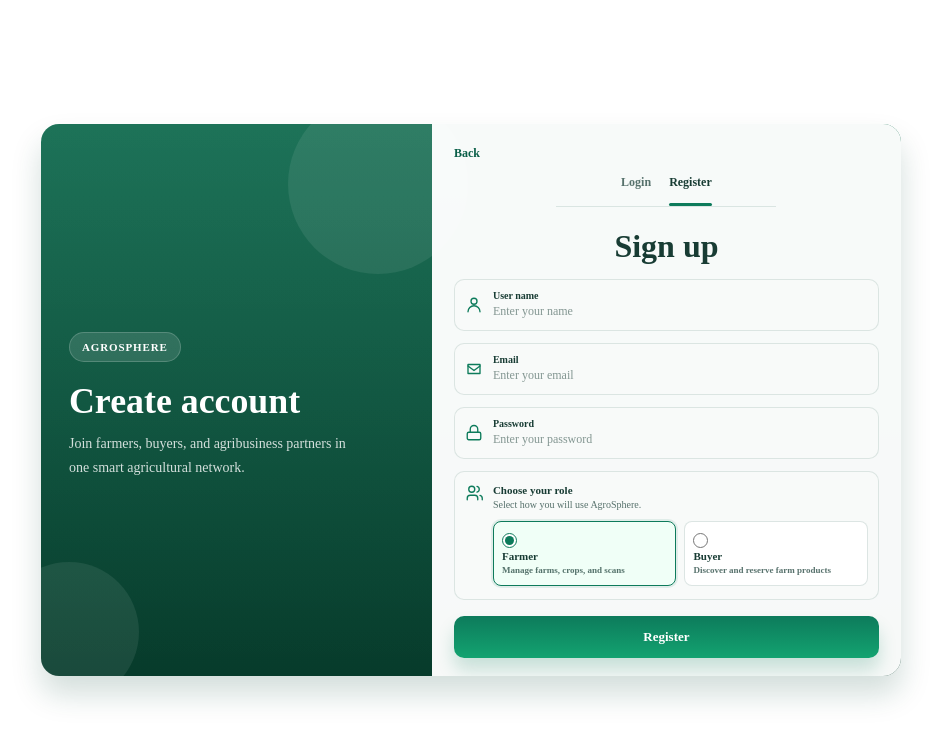
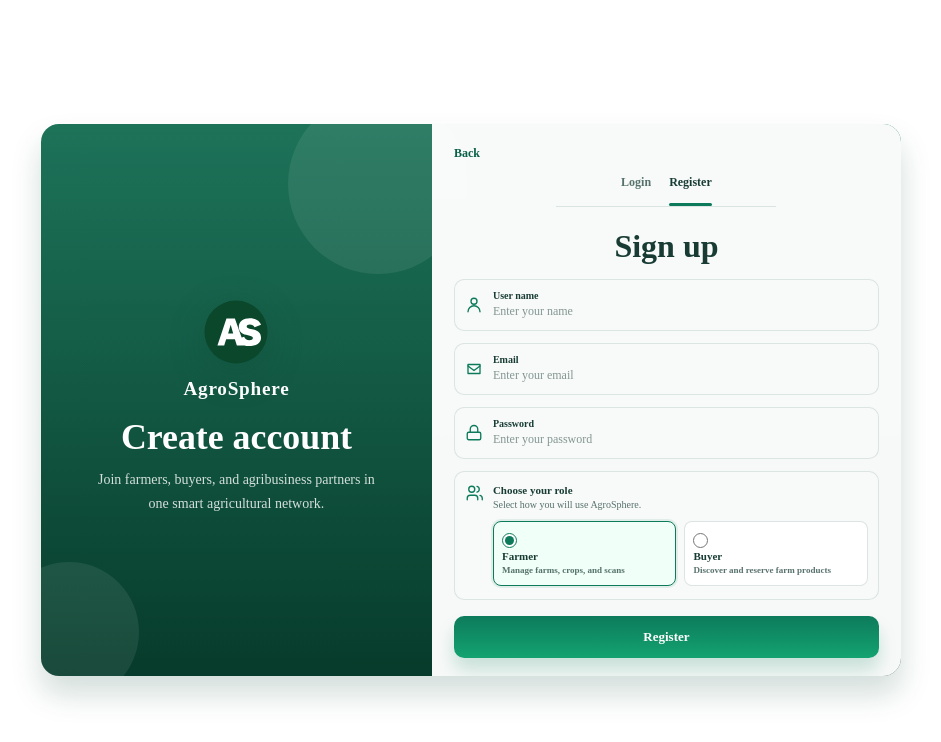
Before and after one commit to ndifondavid/Agro-sphere, a Flask app: page /auth/register in a window 1280 px wide. Shown: the top 742 px of the page, without its empty margins (169-1110 px from the left). Run offline with Flask 3, Linux system fonts and the light colour scheme.

```diff
--- a/app/static/css/auth.css
+++ b/app/static/css/auth.css
@@ -75,6 +75,8 @@ button, input { font: inherit; }
   display: flex;
   flex-direction: column;
   justify-content: center;
+  align-items: center;
+  text-align: center;
   padding: 42px 28px 30px;
   color: var(--white);
   background: linear-gradient(180deg, rgba(255,255,255,0.06), rgba(255,255,255,0));
@@ -102,19 +104,29 @@ button, input { font: inherit; }
   bottom: -26px;
 }
 
-.intro-badge {
+.intro-brand {
   position: relative;
   z-index: 1;
-  align-self: flex-start;
-  margin-bottom: 20px;
-  padding: 8px 12px;
-  border-radius: 999px;
-  background: rgba(255, 255, 255, 0.12);
-  border: 1px solid rgba(255, 255, 255, 0.18);
-  font-size: 11px;
-  font-weight: 700;
-  letter-spacing: 0.08em;
-  text-transform: uppercase;
+  display: flex;
+  flex-direction: column;
+  align-items: center;
+  justify-content: center;
+  gap: 10px;
+  margin-bottom: 18px;
+}
+
+.intro-logo {
+  width: 72px;
+  height: 72px;
+  object-fit: contain;
+  filter: drop-shadow(0 10px 18px rgba(9, 60, 46, 0.2));
+}
+
+.intro-brand-name {
+  font-size: 1.2rem;
+  font-weight: 800;
+  letter-spacing: 0.04em;
+  text-transform: none;
 }
 
 .auth-intro h2 {
@@ -123,6 +135,7 @@ button, input { font: inherit; }
   margin: 0 0 10px;
   font-size: clamp(2rem, 2.8vw, 3rem);
   line-height: 1.1;
+  text-align: center;
 }
 
 .auth-intro p {
@@ -133,6 +146,7 @@ button, input { font: inherit; }
   color: rgba(255, 255, 255, 0.82);
   font-size: 14px;
   line-height: 1.7;
+  text-align: center;
 }
 
 .auth-panel {
--- a/app/templates/auth/login.html
+++ b/app/templates/auth/login.html
@@ -10,7 +10,10 @@
     <main class="auth-shell">
       <section class="auth-card" aria-label="Login form">
         <aside class="auth-intro">
-          <div class="intro-badge">AgroSphere</div>
+          <div class="intro-brand">
+            <img src="{{ url_for('static', filename='images/as-logo.svg') }}" alt="AgroSphere logo" class="intro-logo" />
+            <div class="intro-brand-name">AgroSphere</div>
+          </div>
           <h2>Welcome back</h2>
           <p>Access your overview, crop insights, and farming tools from one place.</p>
         </aside>
--- a/app/templates/auth/register.html
+++ b/app/templates/auth/register.html
@@ -10,7 +10,10 @@
     <main class="auth-shell">
       <section class="auth-card" aria-label="Register form">
         <aside class="auth-intro">
-          <div class="intro-badge">AgroSphere</div>
+          <div class="intro-brand">
+            <img src="{{ url_for('static', filename='images/as-logo.svg') }}" alt="AgroSphere logo" class="intro-logo" />
+            <div class="intro-brand-name">AgroSphere</div>
+          </div>
           <h2>Create account</h2>
           <p>Join farmers, buyers, and agribusiness partners in one smart agricultural network.</p>
         </aside>
```
Also changed, not shown: app/static/css/dashboard.css (+101 -34 lines), app/static/css/landing.css (+6 -5 lines).
